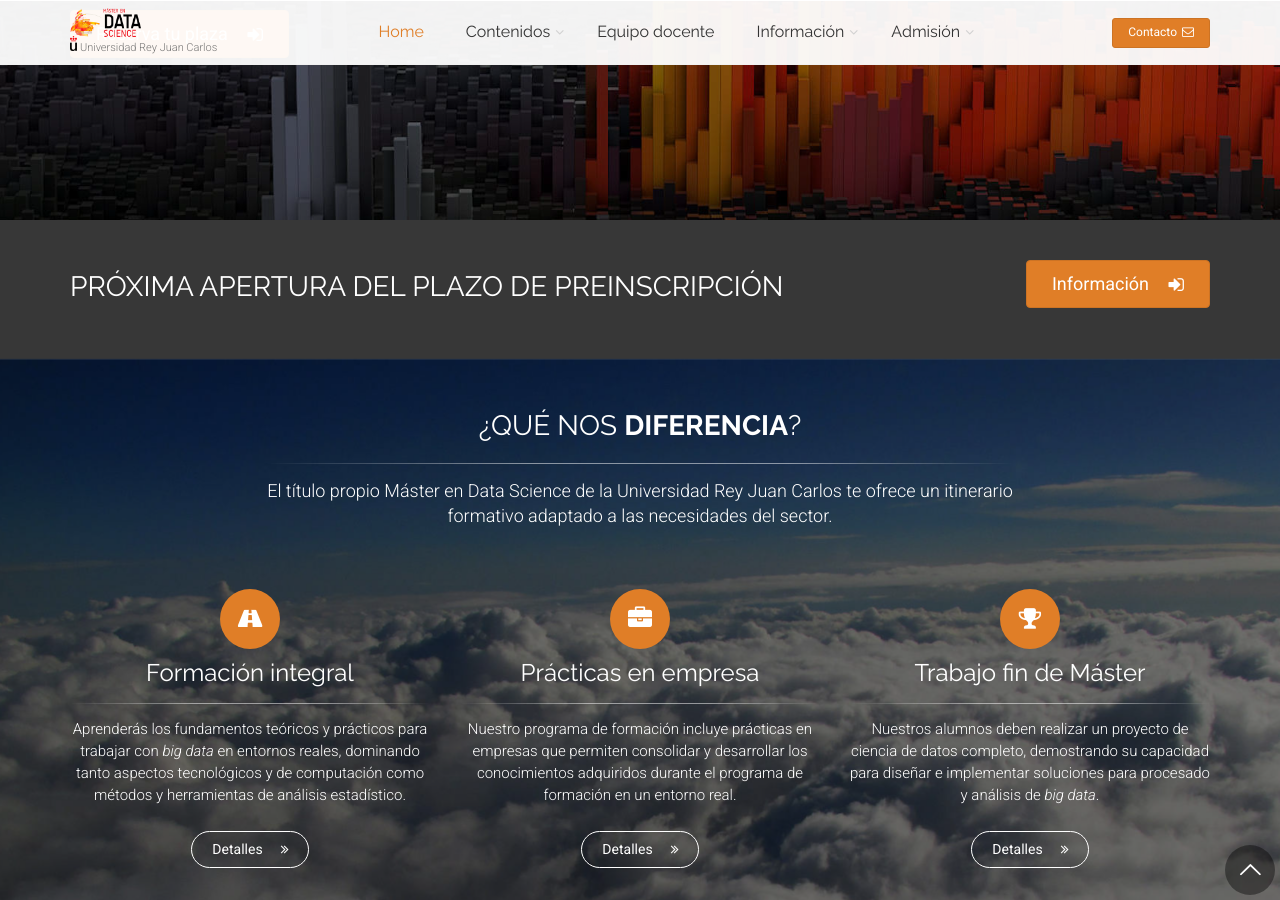
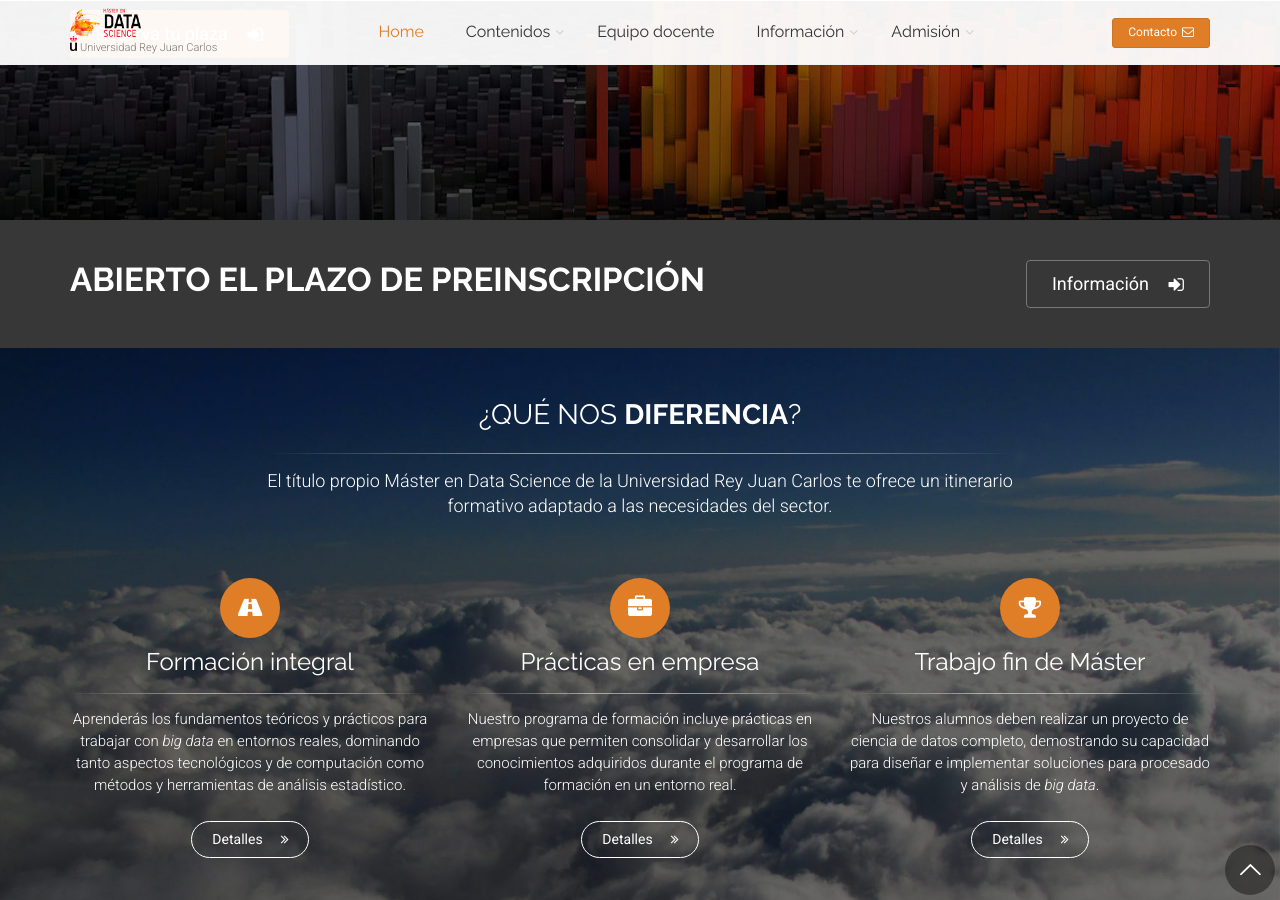
Before and after one commit to URJCDataScience/central, a Jekyll site: the page built from index.html, in a window 1280 px wide and 900 px high, scrolled down 518 px. Built offline with Jekyll 4.4.1, drawn with Linux system fonts in a browser that asks for light colours.

Commit message:
Call to action pre-registration

```diff
--- a/index.html
+++ b/index.html
@@ -288,10 +288,10 @@ author: URJCDataScience
 				<div class="call-to-action">
 					<div class="row">
 						<div class="col-sm-8">
-							<h2 class="mt-10 text-muted">Próxima apertura del plazo de preinscripción</h2>
+							<h1 class="mt-10 ">Abierto el plazo de preinscripción</h1>
 						</div>
 						<div class="col-sm-4 text-right">
-							<a href="{{ site.baseurl }}admision" class="btn btn-lg btn-default btn-animated">Información<i class="fa fa-sign-in pl-20"></i></a>
+							<a href="{{ site.baseurl }}admision" class="btn btn-lg btn-gray-transparent btn-animated">Información<i class="fa fa-sign-in pl-20"></i></a>
 						</div>
 					</div>
 				</div>
```
